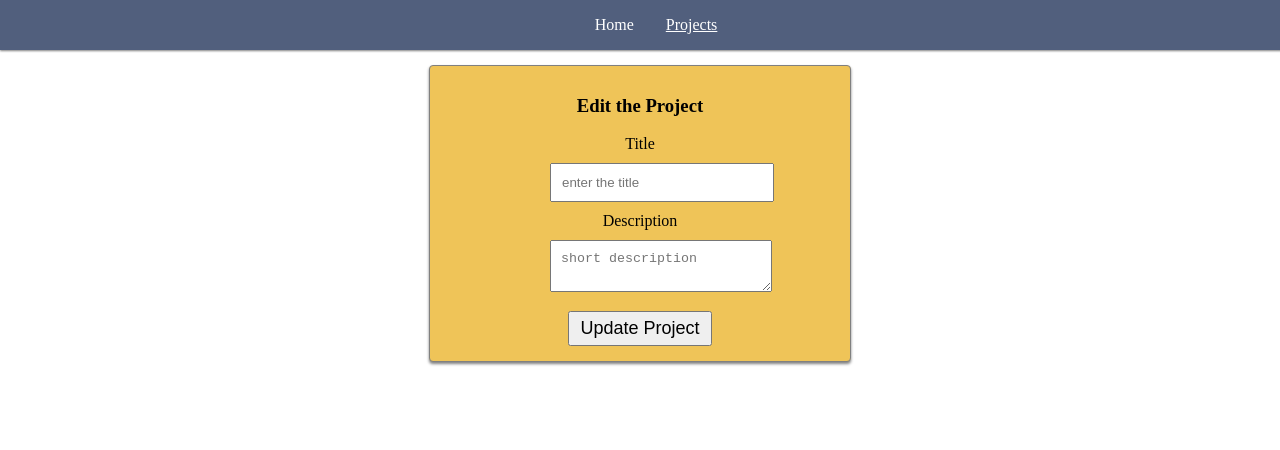
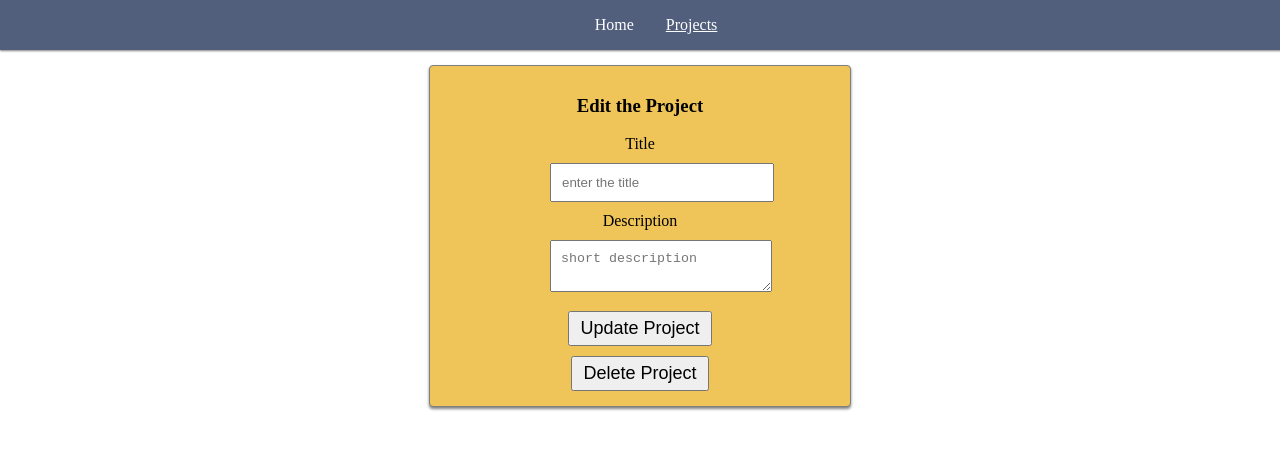
Before and after one commit to ironhack-fulltime-degenerates-oct2023/codealong-integrating-react-app, a React (Vite) app: page /projects/edit/1 in a window 1280 px wide. Shown: the top 450 px of the page. Built offline with nearby package versions, Linux system fonts and the light colour scheme; no server answers.

Commit message:
functionality to delete projects

```diff
--- a/src/pages/EditProjectPage.jsx
+++ b/src/pages/EditProjectPage.jsx
@@ -10,14 +10,14 @@ function EditProjectPage(props) {
     const [title, setTitle] = useState("");
     const [description, setDescription] = useState("");
 
-    const {projectId} =  useParams();
+    const { projectId } = useParams();
 
     const navigate = useNavigate();
 
     useEffect(() => {
         // GET /project/:projectId
         axios.get(`${API_URL}/projects/${projectId}`)
-            .then( response => {
+            .then(response => {
                 setTitle(response.data.title);
                 setDescription(response.data.description);
             })
@@ -39,11 +39,23 @@ function EditProjectPage(props) {
 
         // send PUT request
         axios.put(`${API_URL}/projects/${projectId}`, requestBody)
-            .then( response => {
+            .then(response => {
                 navigate(`/projects/${projectId}`);
             })
             .catch((error) => {
                 console.log("Error updating project...");
+                console.log(error);
+            })
+    }
+
+
+    const deleteProject = () => {
+        axios.delete(`${API_URL}/projects/${projectId}`)
+            .then( response => {
+                navigate("/projects");
+            })
+            .catch((error) => {
+                console.log("Error deleting project...");
                 console.log(error);
             })
     }
@@ -75,9 +87,11 @@ function EditProjectPage(props) {
                     />
                 </label>
 
-
                 <button type="submit">Update Project</button>
             </form>
+
+            <button onClick={deleteProject}>Delete Project</button>
+
         </div>
     );
 }
```
